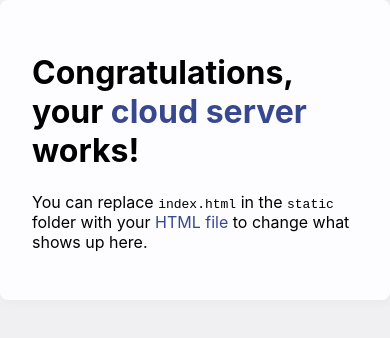
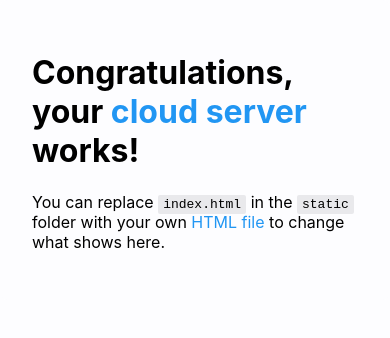
Before and after one commit to SheepTester/primitive-cloud-server, a website: page static/index.html in a window 390 px wide. Drawn offline with Linux system fonts and the light colour scheme.

Commit message:
List private and public IPs in the console and add fancy colours ✨✨✨✨

```diff
--- a/package.json
+++ b/package.json
@@ -24,8 +24,11 @@
   },
   "homepage": "https://github.com/SheepTester/primitive-cloud-server#readme",
   "dependencies": {
+    "colors": "^1.4.0",
     "express": "^4.17.1",
     "express-ws": "^4.0.0",
-    "minimist": "^1.2.5"
+    "internal-ip": "^6.2.0",
+    "minimist": "^1.2.5",
+    "public-ip": "^4.0.3"
   }
 }
--- a/static/index.html
+++ b/static/index.html
@@ -11,7 +11,7 @@
   <body>
     <div>
       <h1>Congratulations, your <a href="https://github.com/SheepTester/primitive-cloud-server/">cloud server</a> works!</h1>
-      <p>You can replace <code>index.html</code> in the <code>static</code> folder with your <a href="https://sheeptester.github.io/htmlifier/">HTML file</a> to change what shows up here.</p>
+      <p>You can replace <code>index.html</code> in the <code>static</code> folder with your own <a href="https://sheeptester.github.io/htmlifier/">HTML file</a> to change what shows here.</p>
     </div>
   </body>
 </html>
--- a/static/styles.css
+++ b/static/styles.css
@@ -16,15 +16,24 @@ div {
 }
 a:link,
 a:visited {
-  color: #38488f;
+  color: #2196f3;
   text-decoration: none;
 }
 a:hover {
   text-decoration: underline;
 }
+code {
+  background-color: #e9e9ec;
+  padding: 2px 5px;
+  border-radius: 2px;
+}
 @media (max-width: 700px) {
+  body {
+    background-color: #fdfdff;
+  }
   div {
     margin: 0 auto;
     width: auto;
+    box-shadow: none;
   }
 }
```
Also changed, not shown: src/server.js (+11 -3 lines), 1 other file.
